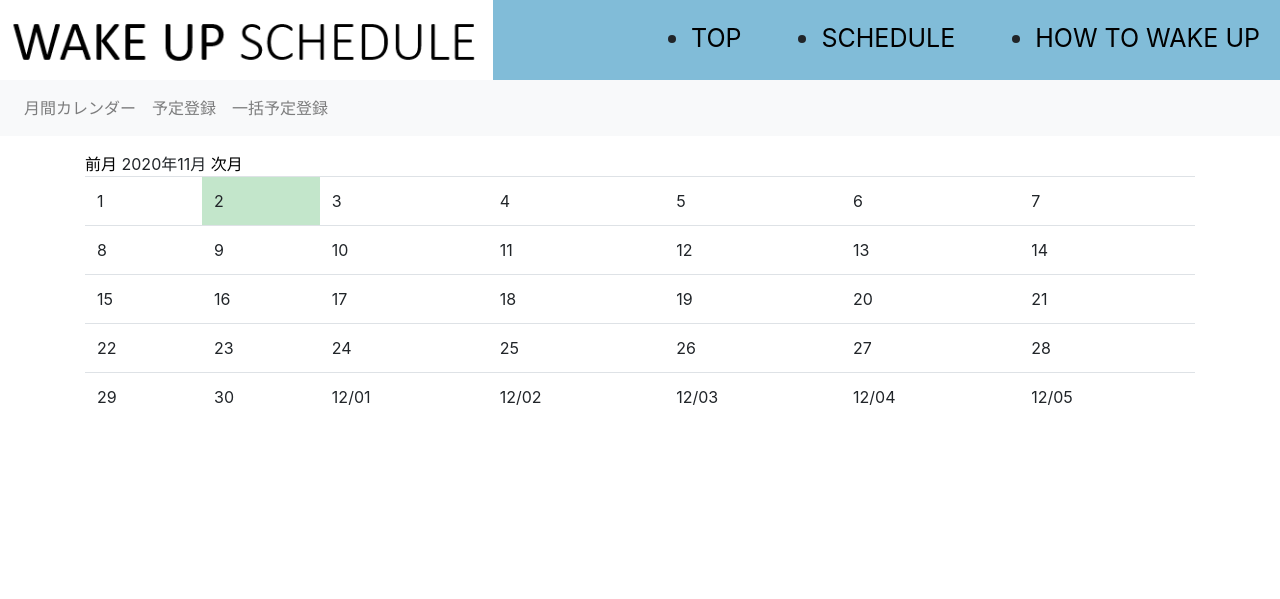
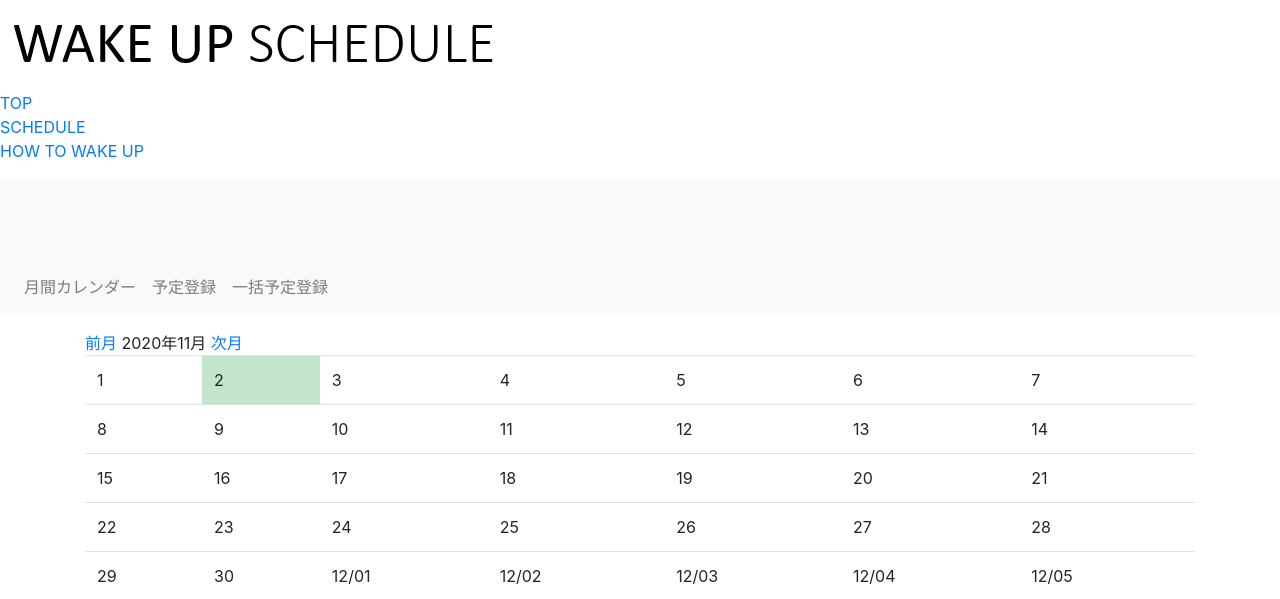
Before and after one commit to TeamMIKHA/JPHACKS, a Django app: page /schedule/ in a window 1280 px wide. Shown: the top 599 px of the page. Run offline with Django 3.2, Linux system fonts and the light colour scheme; some libraries are stand-ins or nearby versions.

Commit message:
Add files via upload

```diff
--- a/wakeuptools.com/wakeup/static/css/schedule_base.css
+++ b/wakeuptools.com/wakeup/static/css/schedule_base.css
@@ -3,48 +3,6 @@
   padding: 0px;
 }
 
-body {
-  background: #fff;
-}
-
-header{
-    height: 80px;
-    position: fixed;
-    top: 0px;
-    z-index: 100;
-}
-
-.site-header{
-    background: #81bcd8;
-    display: flex;
-    justify-content: space-between;
-    width: 100%;
-}
-.site-logo img{
-    height: 80px;
-    padding: 0px 0px;
-    margin-top: 0px;
-    margin-bottom: 0px;
-    padding-bottom: 0px;
-    padding-right: 0px;
-    width: auto;
-}
-.gnav__menu{
-    padding-left: 0px;
-    padding-top: 20px;
-    padding-right: 20px;
-    padding-bottom: 0px;
-    font-size: 25px;
-    display: flex;
-}
-.gnav__menu__item{
-    margin-left: 80px;
-}
-
-a {
-  color: #000;
-  text-decoration: none;
-}
 
 #navbarSupportedContent{
   padding-top: 80px;
```
Also changed, not shown: wakeuptools.com/wakeup/static/css/base.css (+14 -5 lines), wakeuptools.com/wakeup/static/css/top.css (+80 -0 lines).
